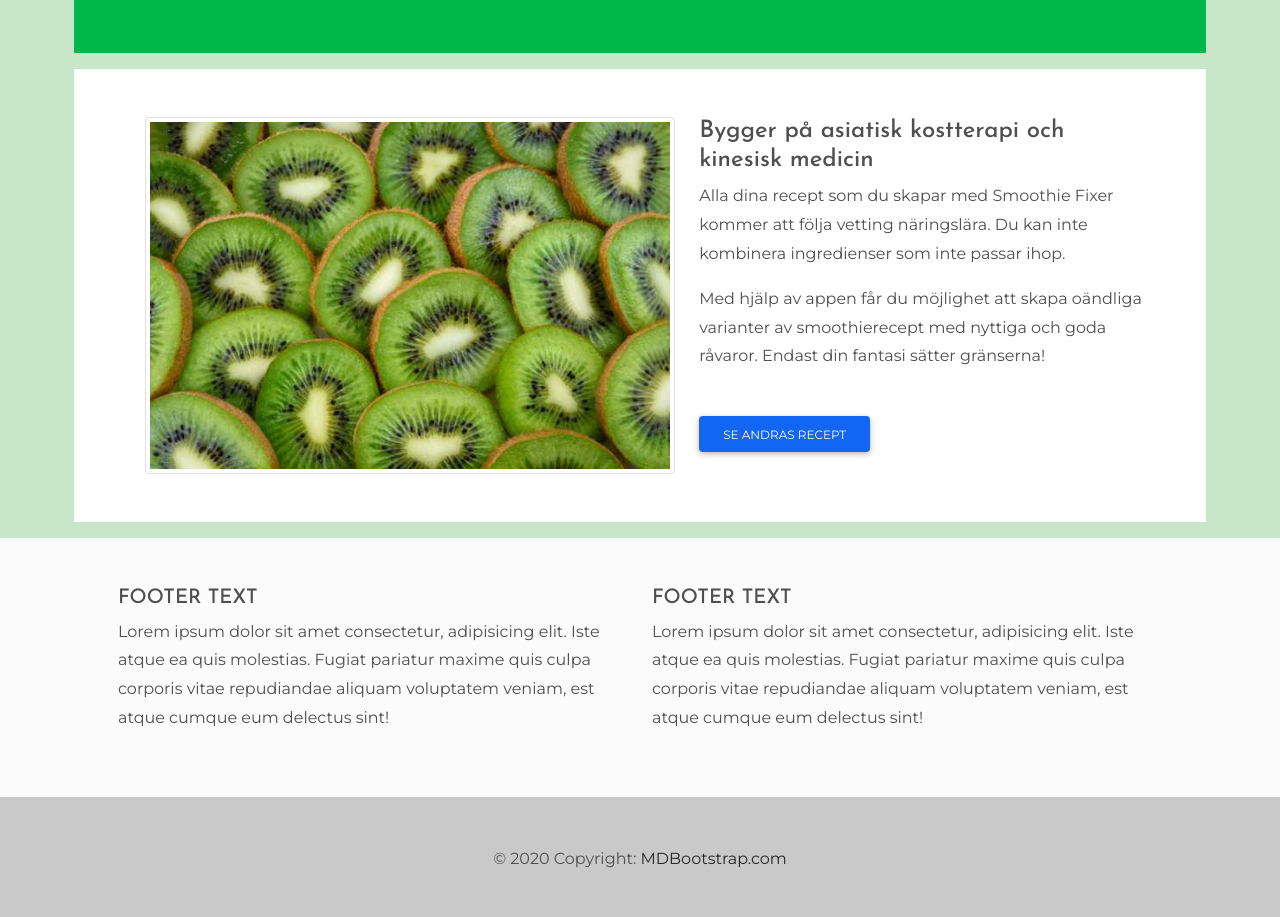
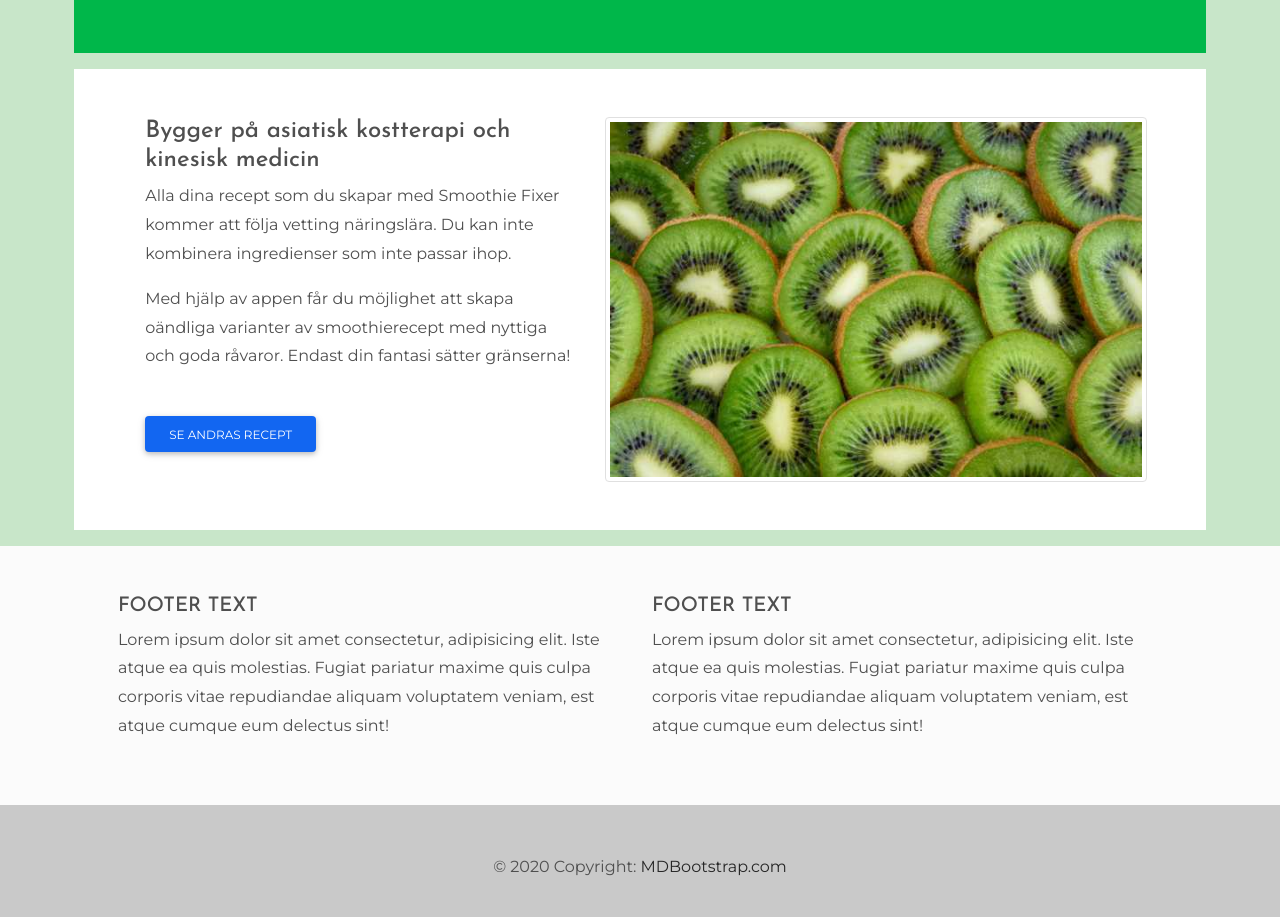
Before and after one commit to Digitaldoktorn/SmoothieFixer, a website: page index.html in a window 1280 px wide. Shown: the part 1171-2088 px from the top of the page. Drawn offline with Linux system fonts and the light colour scheme.

Commit message:
moved images

```diff
--- a/index.html
+++ b/index.html
@@ -97,10 +97,7 @@
 
       <!-- SECTION 3 -->
       <section class="row justify-content-center mt-3 py-5 bg-white">
-        <div class="col-6 pl-4">
-          <img class="img-fluid img-thumbnail" src="/img/pexels-photomix-company-867349_600x400.jpg" alt="">
-        </div>
-        <div class="col-5 pr-3">
+        <div class="col-5 pl-4">
           <h4>Bygger på asiatisk kostterapi och kinesisk medicin</h4>
           <p>Alla dina recept som du skapar med Smoothie Fixer kommer att följa vetting näringslära. Du kan inte
             kombinera
@@ -110,6 +107,9 @@
             nyttiga och goda råvaror. Endast din fantasi sätter gränserna!</p>
           <br>
           <a class="btn btn-primary" href="#">Se andras recept</a>
+        </div>
+        <div class="col-6">
+          <img class="img-fluid img-thumbnail" src="/img/pexels-photomix-company-867349_600x400.jpg" alt="">
         </div>
       </section>
     </main>
```
